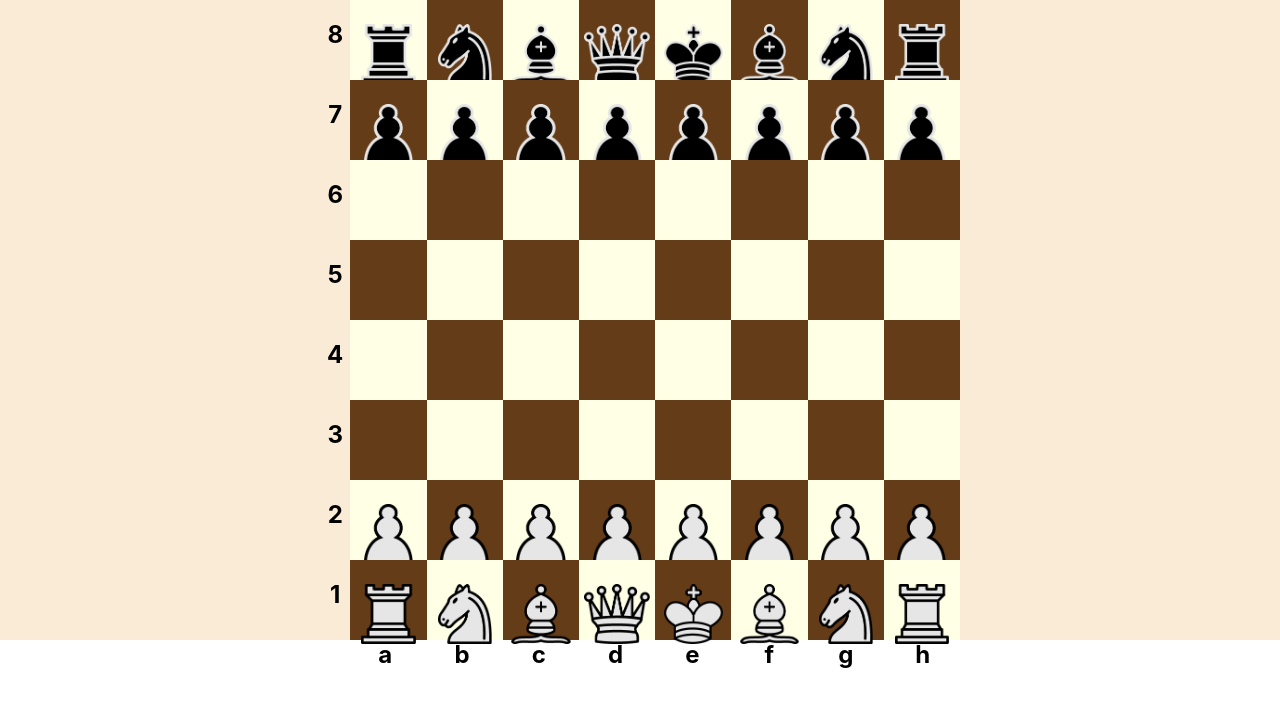
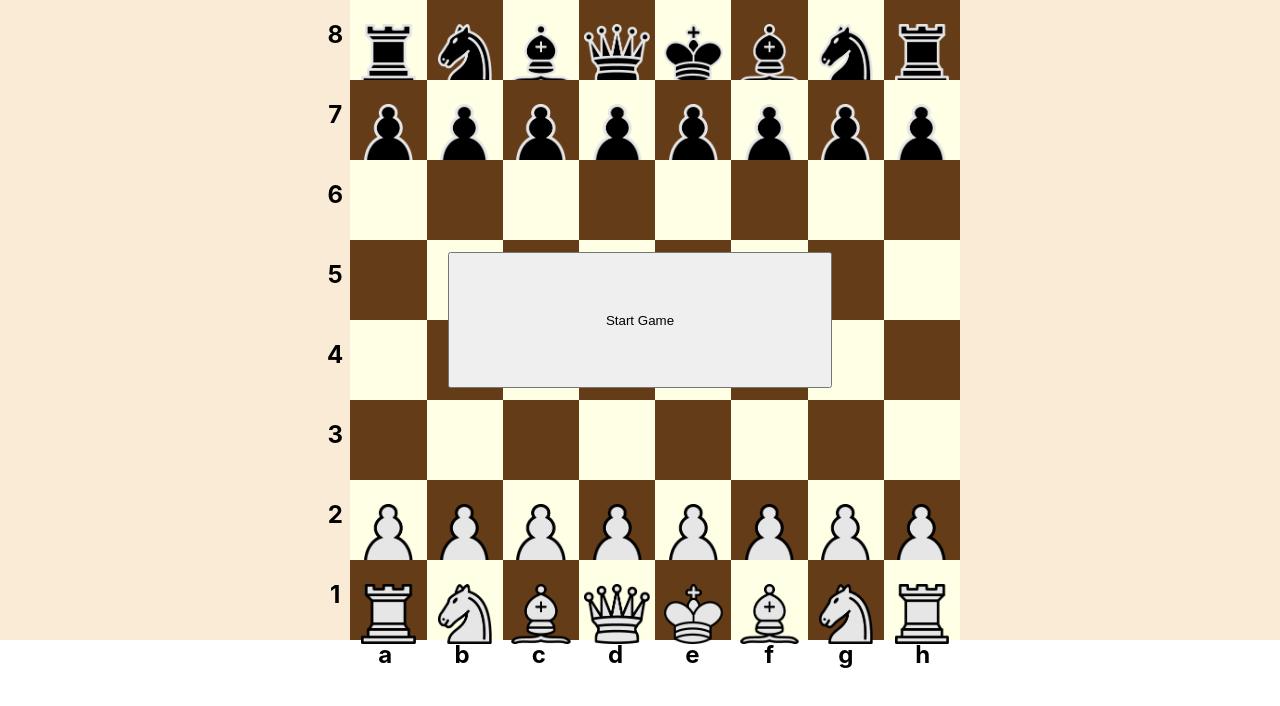
Before and after one commit to MikaVohl/chessReact, a React (Create React App) app: page /chess/local in a window 1280 px wide. Shown: the top 706 px of the page. Built offline with nearby package versions, Linux system fonts and the light colour scheme; no server answers.

Commit message:
Small frontend changes

```diff
--- a/src/components/Board.tsx
+++ b/src/components/Board.tsx
@@ -14,7 +14,6 @@ function Board({onTileClick}: BoardProps){
     const columnLabels = ['a', 'b', 'c', 'd', 'e', 'f', 'g', 'h'];
 
     return(
-        <div id="game">
         <div id="chessboard">
             {chessboardSetup.map((row, rowIndex) => (
                 <div className="tileRow" key={rowIndex}>
@@ -28,7 +27,6 @@ function Board({onTileClick}: BoardProps){
                 {columnLabels.map((label) => (
                     <h2 key={label} className="sideLabel" id="colLabel">{label}</h2>
                 ))}
-                </div>
             </div>
         </div>
     )
--- a/src/components/LocalMultiplayer.tsx
+++ b/src/components/LocalMultiplayer.tsx
@@ -1,7 +1,16 @@
 import Board from './Board';
 import { client } from '../App';
+import { useState } from 'react';
+
+var isStarted = false;
 
 function LocalMultiplayer(){
+    const [gameStarted, setGameStarted] = useState(false);
+
+
+    function startGame(){
+        setGameStarted(true);
+        isStarted = true;
 
         client.activate();
 
@@ -12,28 +21,37 @@ function LocalMultiplayer(){
         client.onConnect = () => {
             console.log("Connected");
 
+            client.publish({
+                destination: '/app/connect'
+            });
+
             function callback(message: { body: string; }) {
                 console.log("From Server: "+message.body);
             };
 
-        console.log(client.brokerURL);
             var subscription = client.subscribe("/topic/receivedInstruction", callback);
 
+        }
     }
 
 
     return(
+        <div id="game">
+            {!gameStarted && <button className="startButton" onClick={startGame} key="startButton">Start Game</button>}
             <Board onTileClick={onTileClick}/>
+        </div>
     );
 }
 
 function onTileClick(tileKey: string){
-    // console.log(tileKey);
+    if(isStarted){
         client.publish({
             destination: '/app/incomingInfo',
             body: tileKey
         });
-    // console.log("Sent")
+    }
 }
 
+
+
 export {LocalMultiplayer, onTileClick};
--- a/src/css/App.css
+++ b/src/css/App.css
@@ -15,15 +15,6 @@
 
 .App-link {
   color: #61dafb;
-}
-
-@keyframes App-logo-spin {
-  from {
-    transform: rotate(0deg);
-  }
-  to {
-    transform: rotate(360deg);
-  }
 }
 
 
@@ -95,3 +86,12 @@
 #rowLabel{
   width: 5%;
 }
+
+.startButton{
+  position: absolute;
+  top: 40%;
+  left: 50%;
+  transform: translate(-50%, -50%);
+  width: 30%;
+  height: 17%;
+}
```
Lines whose indentation alone changed are shown as unchanged.
